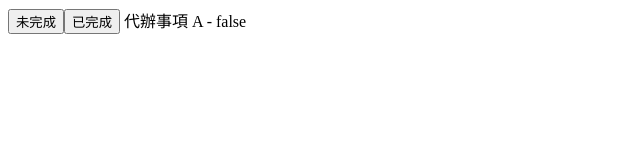
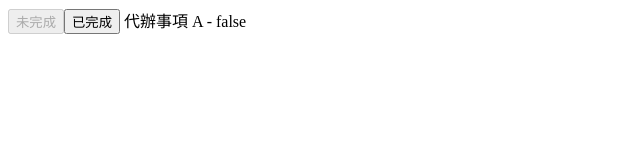
Before and after one commit to huaie/mcu-112-web-12131441, an Angular app: page / in a window 1280 px wide. Shown: the top 160 px of the page, without its empty margins (0-640 px from the left). Built offline with nearby package versions, Linux system fonts and the light colour scheme.

Commit message:
feat(todo): 利用屬性繫結控制按鈕停用狀態

```diff
--- a/src/app/todo/todo.component.html
+++ b/src/app/todo/todo.component.html
@@ -1,3 +1,7 @@
-<button type="button" (click)="onSetStatus(false)">未完成</button>
-<button type="button" (click)="onSetStatus(true)">已完成</button>
+<button type="button" [disabled]="!hasFinished" (click)="onSetStatus(false)">
+    未完成
+  </button>
+  <button type="button" [disabled]="hasFinished" (click)="onSetStatus(true)">
+    已完成
+  </button>
 {{ content }} - {{ hasFinished }}
```
